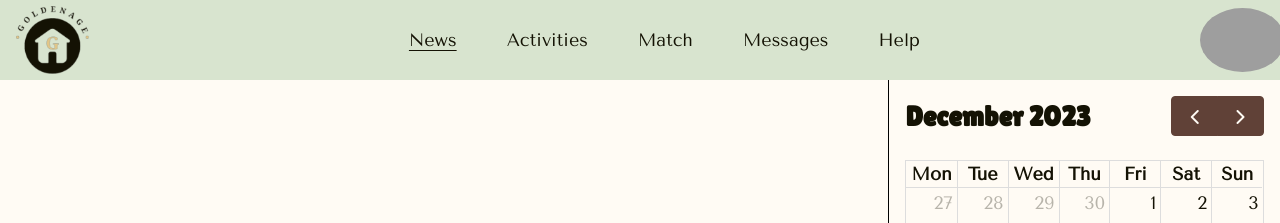
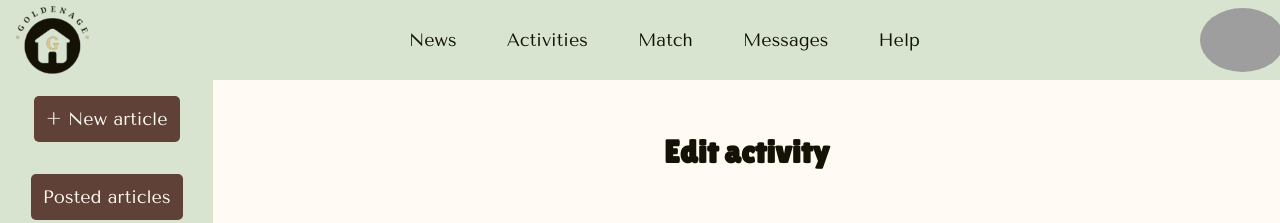
Before and after one commit to JuhoBjn/online-store, a React (Vite) app in the folder frontend/: page /caretaker/activities/1/edit in a window 1280 px wide. Before the commit this address led to /. Shown: the top 223 px of the page. Built offline with nearby package versions, Linux system fonts and the light colour scheme; no server answers; sample sign-in values are in the browser's storage; grey boxes are pictures that could not be loaded.

Commit message:
Add placeholder edit activity page and routing #117

```diff
--- a/frontend/src/App.jsx
+++ b/frontend/src/App.jsx
@@ -46,6 +46,8 @@ import { EditArticleLoader } from "./pages/caretaker/edit-article/EditArticleLoa
 import NewActivity from "./pages/caretaker/new-activity/NewActivity";
 import CreatedActivities from "./pages/caretaker/created-activities/CreatedActivities";
 import { CreatedActivitiesLoader } from "./pages/caretaker/created-activities/CreatedActivitiesLoader";
+import EditActivity from "./pages/caretaker/edit-activity/EditActivity";
+import { EditActivityLoader } from "./pages/caretaker/edit-activity/EditActivityLoader";
 
 import "./App.css";
 
@@ -199,6 +201,11 @@ const router = createBrowserRouter([
         path: "/caretaker/activities",
         element: <CreatedActivities />,
         loader: CreatedActivitiesLoader
+      },
+      {
+        path: "/caretaker/activities/:activityId/edit",
+        element: <EditActivity />,
+        loader: EditActivityLoader
       }
     ]
   },
--- /dev/null
+++ b/frontend/src/pages/caretaker/edit-activity/EditActivity.css
@@ -0,0 +1,12 @@
+.edit-activity-page {
+  /* height = 100% - padding */
+  height: calc(100% - 2 * 2em);
+  /* width = 100% - padding */
+  width: calc(100% - 2 * 2em);
+  padding: 2em;
+  display: flex;
+  flex-direction: column;
+  justify-content: flex-start;
+  align-items: center;
+  background-color: var(--main-background-color);
+}
--- /dev/null
+++ b/frontend/src/pages/caretaker/edit-activity/EditActivity.jsx
@@ -0,0 +1,11 @@
+import "./EditActivity.css";
+
+const EditActivity = () => {
+  return (
+    <div className="edit-activity-page">
+      <h1>Edit activity</h1>
+    </div>
+  );
+};
+
+export default EditActivity;
--- /dev/null
+++ b/frontend/src/pages/caretaker/edit-activity/EditActivityLoader.js
@@ -0,0 +1,12 @@
+import { redirect } from "react-router-dom";
+import { fetchSingleActivity } from "../../../utils/ActivityAPI";
+
+export const EditActivityLoader = async ({ params }) => {
+  const storedUser = JSON.parse(localStorage.getItem("currentUser"));
+
+  if (!storedUser?.token) {
+    return redirect("/frontpage");
+  }
+
+  return await fetchSingleActivity(params.activityId, storedUser.token);
+};
```
